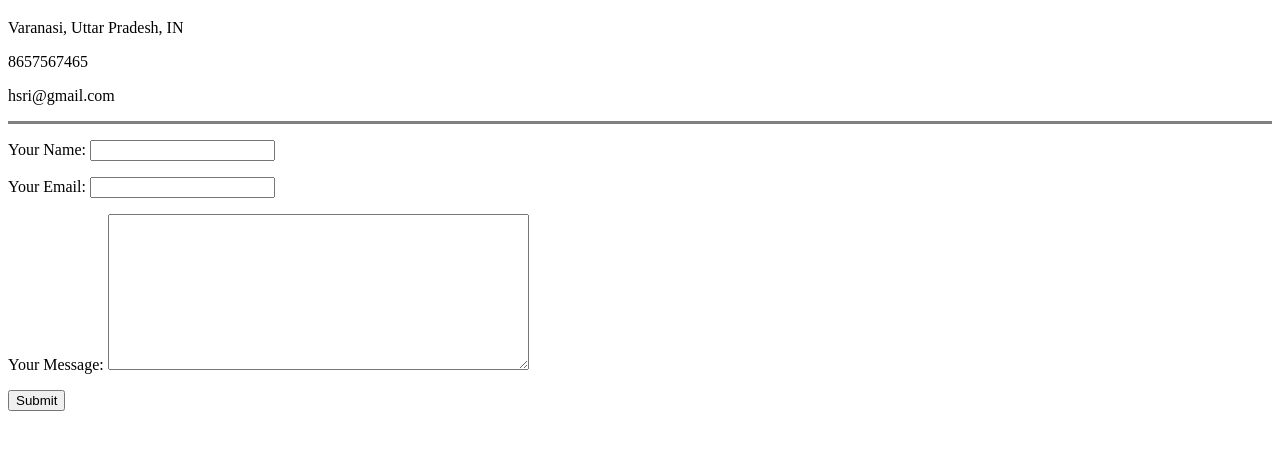
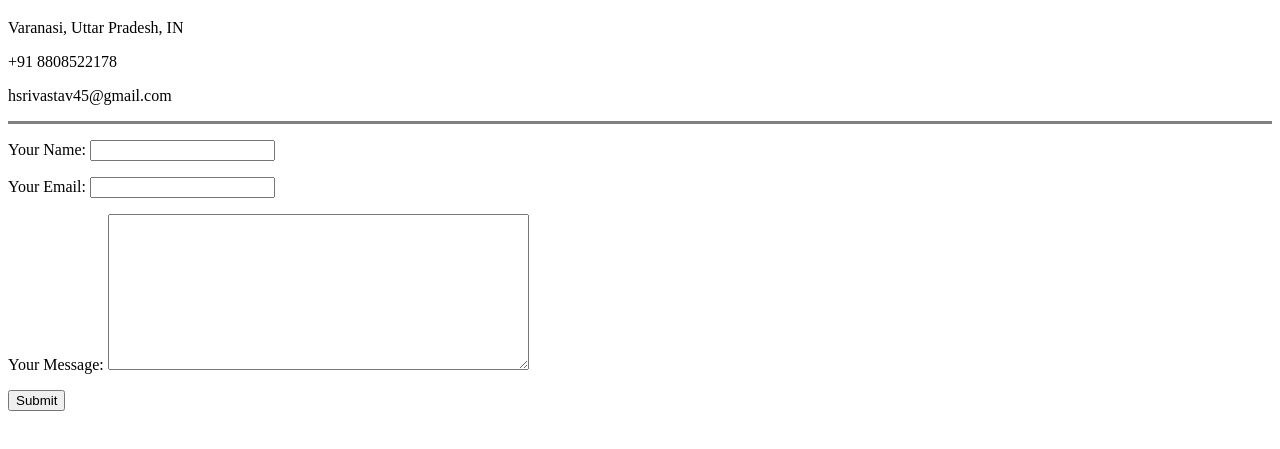
Before and after one commit to Harsh32044/CV, a plain HTML site: page Contact-Me.html in a window 1280 px wide. Shown: the part 61-510 px from the top of the page. Drawn offline with Linux system fonts and the light colour scheme.

Commit message:
Contact-Me updated

```diff
--- a/Contact-Me.html
+++ b/Contact-Me.html
@@ -11,8 +11,8 @@
     <p>
       Varanasi, Uttar Pradesh, IN
     </p>
-    <p>8657567465</p>
-    <p>hsri@gmail.com</p><hr size="3px" noshade>
+    <p>+91 8808522178</p>
+    <p>hsrivastav45@gmail.com</p><hr size="3px" noshade>
 
     <form class="" action="mailto:hsrivastav45@gmail.com" method="post" enctype="text/plain">
     <p><label>Your Name:</label>
```
